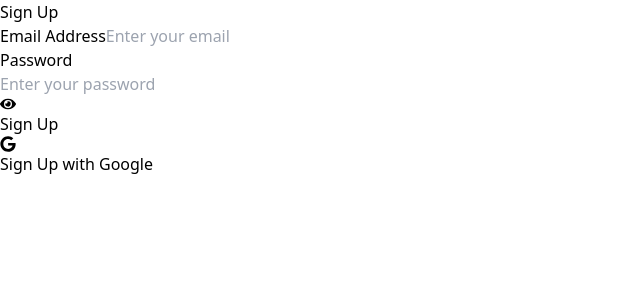
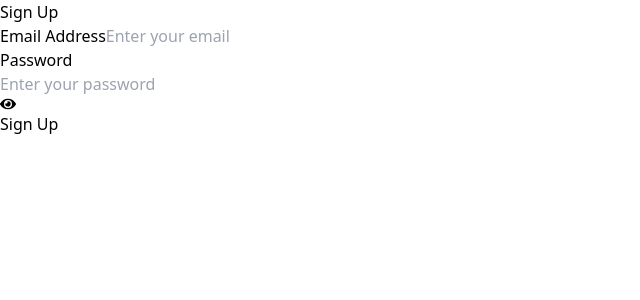
Before and after one commit to AbdurRehman-eng/medisync_frontend, a Next.js app: page /pages/signup in a window 1280 px wide. Shown: the top 300 px of the page, without its empty margins (0-640 px from the left). Built offline with nearby package versions, Linux system fonts and the light colour scheme.

Commit message:
update signup

```diff
--- a/src/app/pages/signup/page.tsx
+++ b/src/app/pages/signup/page.tsx
@@ -2,8 +2,8 @@
 
 import { useRouter } from "next/navigation";
 import React, { useState } from "react";
-import { FaEye, FaEyeSlash, FaSpinner, FaGoogle } from "react-icons/fa";
-import { createUserWithEmailAndPassword, GoogleAuthProvider, signInWithPopup } from "firebase/auth";
+import { FaEye, FaEyeSlash, FaSpinner } from "react-icons/fa";
+import { createUserWithEmailAndPassword } from "firebase/auth";
 import { auth } from "@/app/firebase/firebase";
 
 const SignUp: React.FC = () => {
@@ -53,27 +53,10 @@ const SignUp: React.FC = () => {
     try {
       await createUserWithEmailAndPassword(auth, email, password);
       alert("Sign-up successful.");
-      router.push("/dashboard");
+      router.push("/pages/dashboard");
     } catch (error: any) {
       const errorMessage = firebaseErrorMessages(error.code);
       setErrors((prev) => ({ ...prev, general: errorMessage }));
-    } finally {
-      setLoading(false);
-    }
-  };
-
-  const handleSignUpWithGoogle = async () => {
-    setLoading(true);
-    try {
-      const provider = new GoogleAuthProvider();
-      await signInWithPopup(auth, provider);
-      alert("Sign-up successful with Google.");
-      router.push("/dashboard");
-    } catch (error: any) {
-      setErrors((prev) => ({
-        ...prev,
-        general: "Failed to sign up with Google. Please try again.",
-      }));
     } finally {
       setLoading(false);
     }
@@ -142,18 +125,6 @@ const SignUp: React.FC = () => {
             {loading ? <FaSpinner className="animate-spin" /> : "Sign Up"}
           </button>
         </form>
-
-        {/* Sign Up with Google */}
-        <div className="mt-6">
-          <button
-            onClick={handleSignUpWithGoogle}
-            className="w-full py-3 rounded-lg flex items-center justify-center bg-[#db4437] text-white hover:bg-[#b33c2d]"
-            disabled={loading}
-          >
-            <FaGoogle className="mr-2" />
-            Sign Up with Google
-          </button>
-        </div>
       </div>
     </div>
   );
```
